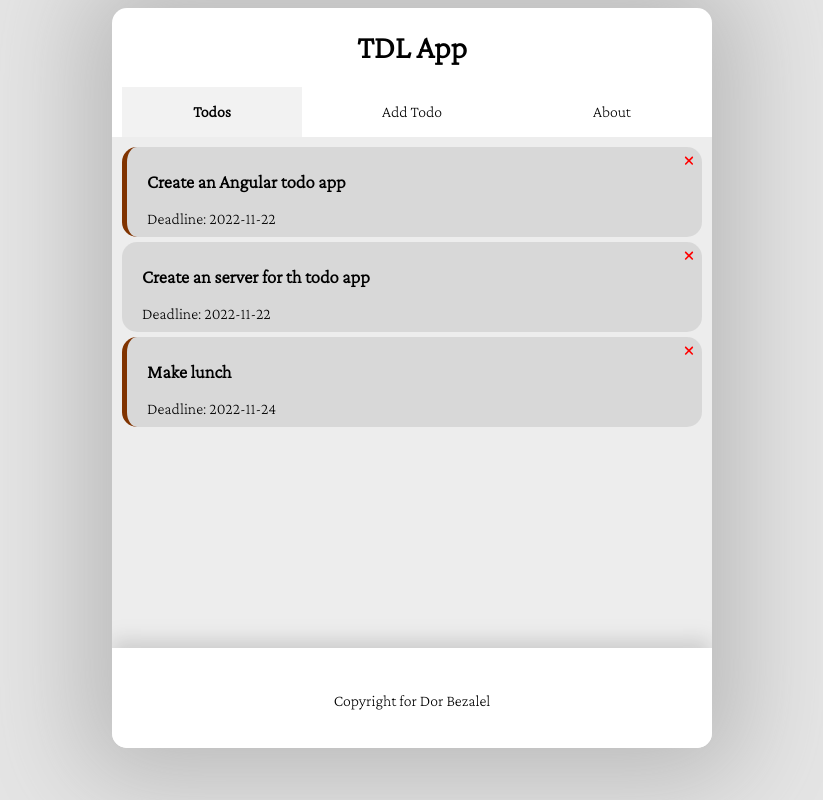
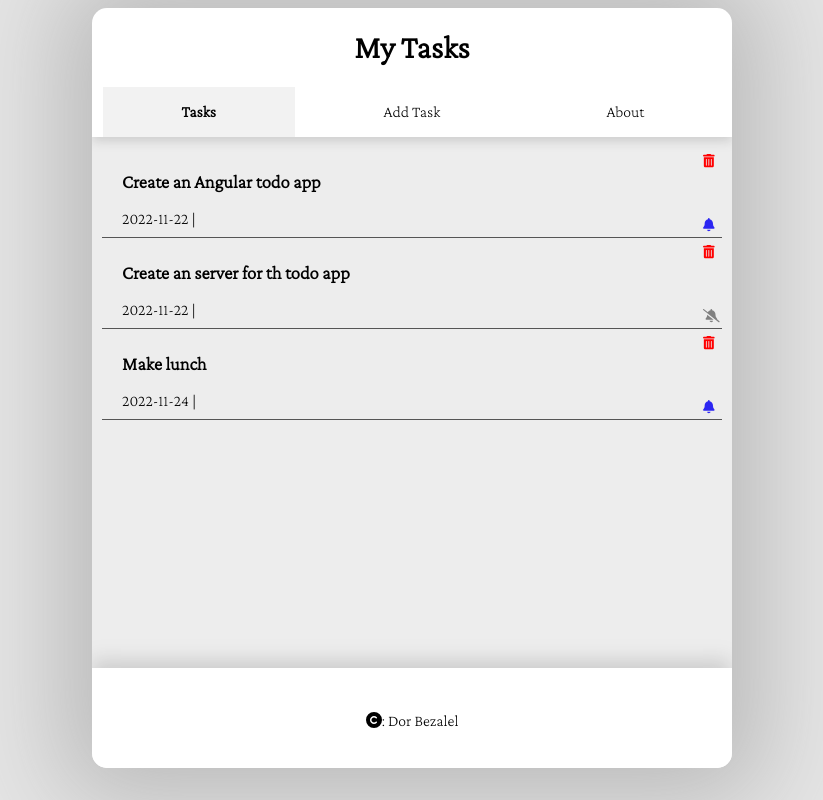
Before and after one commit to DorB93/angulal-todo-app, an Angular app: page / in a window 1280 px wide. Shown: the whole page, without its empty margins (228-1051 px from the left). Built offline with nearby package versions, Linux system fonts and the light colour scheme; data requests are answered from the project's data file.

Commit message:
add date UI

```diff
--- a/src/app/Todo.ts
+++ b/src/app/Todo.ts
@@ -2,7 +2,7 @@ export interface Todo {
   _id?: any;
   text: string;
   doDay: string;
-  createAt: string;
+  createAt: Date;
   reminder: boolean;
   active: boolean;
 }
--- a/src/app/app.component.css
+++ b/src/app/app.component.css
@@ -1,6 +1,6 @@
 .container {
-  width: 600px;
-  height: 700px;
+  width: 50vw;
+  height: 90vh;
   background-color: white;
   box-shadow: 0px 1px 98px 32px rgba(181, 181, 181, 0.89);
   position: relative;
@@ -9,6 +9,9 @@
   border-radius: 15px;
   display: grid;
   grid-template-rows: 129px 1fr 60px;
+}
+.header-container {
+  z-index: 2;
 }
 .route-container {
   padding: 10px;
--- a/src/app/components/add-todo/add-todo.component.html
+++ b/src/app/components/add-todo/add-todo.component.html
@@ -6,7 +6,7 @@
     </div>
     <div class="input-container">
       <label for="doDay">Do day</label>
-      <input type="date" name="doDay" id="doDay" [(ngModel)]="doDay" placeholder="Add your do Day">
+      <input type="datetime-local" name="doDay" id="doDay" [(ngModel)]="doDay" placeholder="Add your do Day">
     </div>
     <div class="input-container form-container-check">
       <label for="reminder">Need a reminder?</label>
--- a/src/app/components/add-todo/add-todo.component.ts
+++ b/src/app/components/add-todo/add-todo.component.ts
@@ -31,9 +31,11 @@ export class AddTodoComponent implements OnInit {
       text: this.text,
       doDay: this.doDay,
       reminder: this.reminder,
-      createAt: new Date().toLocaleDateString().toString(),
+      createAt: new Date(),
       active: true,
     };
+
+    console.log(newTodo.doDay);
 
     this.todoService.addTodo(newTodo).subscribe();
 
--- a/src/app/components/footer/footer.component.html
+++ b/src/app/components/footer/footer.component.html
@@ -1,4 +1,6 @@
 <div class="footer-container">
 
-  <span>Copyright for Dor Bezalel</span>
+  <span>
+    <fa-icon [icon]="faCopyright"></fa-icon>: Dor Bezalel
+  </span>
 </div>
--- a/src/app/components/footer/footer.component.ts
+++ b/src/app/components/footer/footer.component.ts
@@ -1,15 +1,14 @@
 import { Component, OnInit } from '@angular/core';
+import { faCopyright } from '@fortawesome/free-solid-svg-icons';
 
 @Component({
   selector: 'app-footer',
   templateUrl: './footer.component.html',
-  styleUrls: ['./footer.component.css']
+  styleUrls: ['./footer.component.css'],
 })
 export class FooterComponent implements OnInit {
+  faCopyright = faCopyright;
+  constructor() {}
 
-  constructor() { }
-
-  ngOnInit(): void {
-  }
-
+  ngOnInit(): void {}
 }
--- a/src/app/components/header/header.component.html
+++ b/src/app/components/header/header.component.html
@@ -1,8 +1,8 @@
 <header>
   <h1>{{title}}</h1>
   <nav>
-    <div class="{{inRoute('/')?'curr-route':'link-route'}}"><a routerLink="">Todos</a></div>
-    <div class="{{inRoute('/add-todo')?'curr-route':'link-route'}}"><a routerLink="/add-todo">Add Todo</a></div>
+    <div class="{{inRoute('/')?'curr-route':'link-route'}}"><a routerLink="">Tasks</a></div>
+    <div class="{{inRoute('/add-todo')?'curr-route':'link-route'}}"><a routerLink="/add-todo">Add Task</a></div>
     <div class="{{inRoute('/about')?'curr-route':'link-route'}}"><a routerLink="/about">About</a></div>
   </nav>
 </header>
--- a/src/app/components/header/header.component.ts
+++ b/src/app/components/header/header.component.ts
@@ -7,7 +7,7 @@ import { Router } from '@angular/router';
   styleUrls: ['./header.component.css'],
 })
 export class HeaderComponent implements OnInit {
-  title: string = 'TDL App';
+  title: string = 'My Tasks';
 
   constructor(private router: Router) {}
 
--- a/src/app/components/todo-item/todo-item.component.css
+++ b/src/app/components/todo-item/todo-item.component.css
@@ -1,12 +1,9 @@
 .todo-container {
-  cursor: pointer;
-  background-color: rgba(200, 200, 200, 0.55);
-  margin-bottom: 5px;
   height: 80px;
   padding: 5px;
   padding-left: 20px;
   position: relative;
-  border-radius: 15px;
+  border-bottom: 0.5px solid rgb(85, 85, 85);
 }
 .btn-remove {
   position: absolute;
@@ -23,11 +20,53 @@
   cursor: pointer;
   transition: linear 250ms all;
 }
-.btn-remove:hover {
-  background-color: red;
-  color: white;
-  box-shadow: 2px 1px 3px 3px rgba(98, 98, 98, 0.203);
+
+.reminder-container {
+  border: 0;
+  background-color: transparent;
+  position: absolute;
+  bottom: 5px;
+  right: 5px;
+  height: 1rem;
+  width: 1rem;
+  padding: 1.5px;
+  border-radius: 50%;
+  color: gray;
+  cursor: pointer;
 }
-.reminder {
-  border-left: 5px solid rgb(128, 51, 0);
+.alertReminder {
+  animation: bellring 1.5s ease-out 0s infinite normal backwards;
+  color: rgb(43, 37, 242);
 }
+
+@keyframes bellring {
+  0%,
+  100% {
+    transform: rotate(0deg);
+    transform-origin: 50% 0;
+  }
+
+  10% {
+    transform: rotate(2deg);
+  }
+
+  20%,
+  40%,
+  60% {
+    transform: rotate(-4deg);
+  }
+
+  30%,
+  50%,
+  70% {
+    transform: rotate(4deg);
+  }
+
+  80% {
+    transform: rotate(-2deg);
+  }
+
+  90% {
+    transform: rotate(2deg);
+  }
+}
--- a/src/app/components/todo-item/todo-item.component.html
+++ b/src/app/components/todo-item/todo-item.component.html
@@ -1,7 +1,19 @@
-<div [ngClass]="{reminder: todo.reminder}" class="todo-container" (dblclick)="onToggle(todo)">
+<div class="todo-container">
   <h3>{{todo.text}}</h3>
-  <p>Deadline: {{todo.doDay}}</p>
+  <p> {{date}} | {{time}}</p>
+  <button class="reminder-container" (click)="onToggle(todo)" [ngClass]="{ alertReminder: remind }">
+    <div *ngIf="remind; then yesReminder else noReminder" class="reminder-container">
+    </div>
+  </button>
+
   <button class="btn-remove">
-    <fa-icon (click)="onDelete(todo)" [icon]="faTimes"></fa-icon>
+    <fa-icon (click)="onDelete(todo)" [icon]="faTrashAlt"></fa-icon>
   </button>
 </div>
+
+<ng-template #yesReminder>
+  <fa-icon [icon]="faBell"></fa-icon>
+</ng-template>
+<ng-template #noReminder>
+  <fa-icon [icon]="faBellSlash"></fa-icon>
+</ng-template>
--- a/src/app/components/todo-item/todo-item.component.ts
+++ b/src/app/components/todo-item/todo-item.component.ts
@@ -1,6 +1,10 @@
 import { Component, OnInit, Input, Output, EventEmitter } from '@angular/core';
 import { Todo } from 'src/app/Todo';
-import { faTimes } from '@fortawesome/free-solid-svg-icons';
+import {
+  faTrashAlt,
+  faBell,
+  faBellSlash,
+} from '@fortawesome/free-solid-svg-icons';
 
 @Component({
   selector: 'app-todo-item',
@@ -12,14 +16,42 @@ export class TodoItemComponent implements OnInit {
   todo!: Todo;
   @Output() onDeleteTodo: EventEmitter<Todo> = new EventEmitter();
   @Output() onToggleReminderTodo: EventEmitter<Todo> = new EventEmitter();
-  faTimes = faTimes;
+  faTrashAlt = faTrashAlt;
+  faBell = faBell;
+  faBellSlash = faBellSlash;
+  remind = false;
+  date = '';
+  time = '';
   constructor() {}
 
-  ngOnInit(): void {}
+  ngOnInit(): void {
+    this.remind = this.todo.reminder;
+    this.date = this.todo.doDay.split('T')[0];
+    this.time = this.todo.doDay.split('T')[1];
+    this.genrateDoDaydisplay(this.date);
+  }
   onDelete(todo: Todo): void {
     this.onDeleteTodo.emit(todo);
   }
   onToggle(todo: Todo): void {
     this.onToggleReminderTodo.emit(todo);
+    this.remind = this.todo.reminder;
+  }
+  genrateDoDaydisplay(date: string) {
+    const today = new Date().toLocaleDateString();
+    const [tDay, tMonth, tYear] = today.split('.');
+    const [year, month, day] = date.split('-');
+    console.log({ date }, { today });
+
+    if (tYear === year && tMonth === month) {
+      if (tDay === day) {
+        this.date = 'Today';
+        return;
+      }
+      if (Number(day) - Number(tDay) === 1) {
+        this.date = 'Tomorrow';
+      }
+    }
+    return;
   }
 }
```
